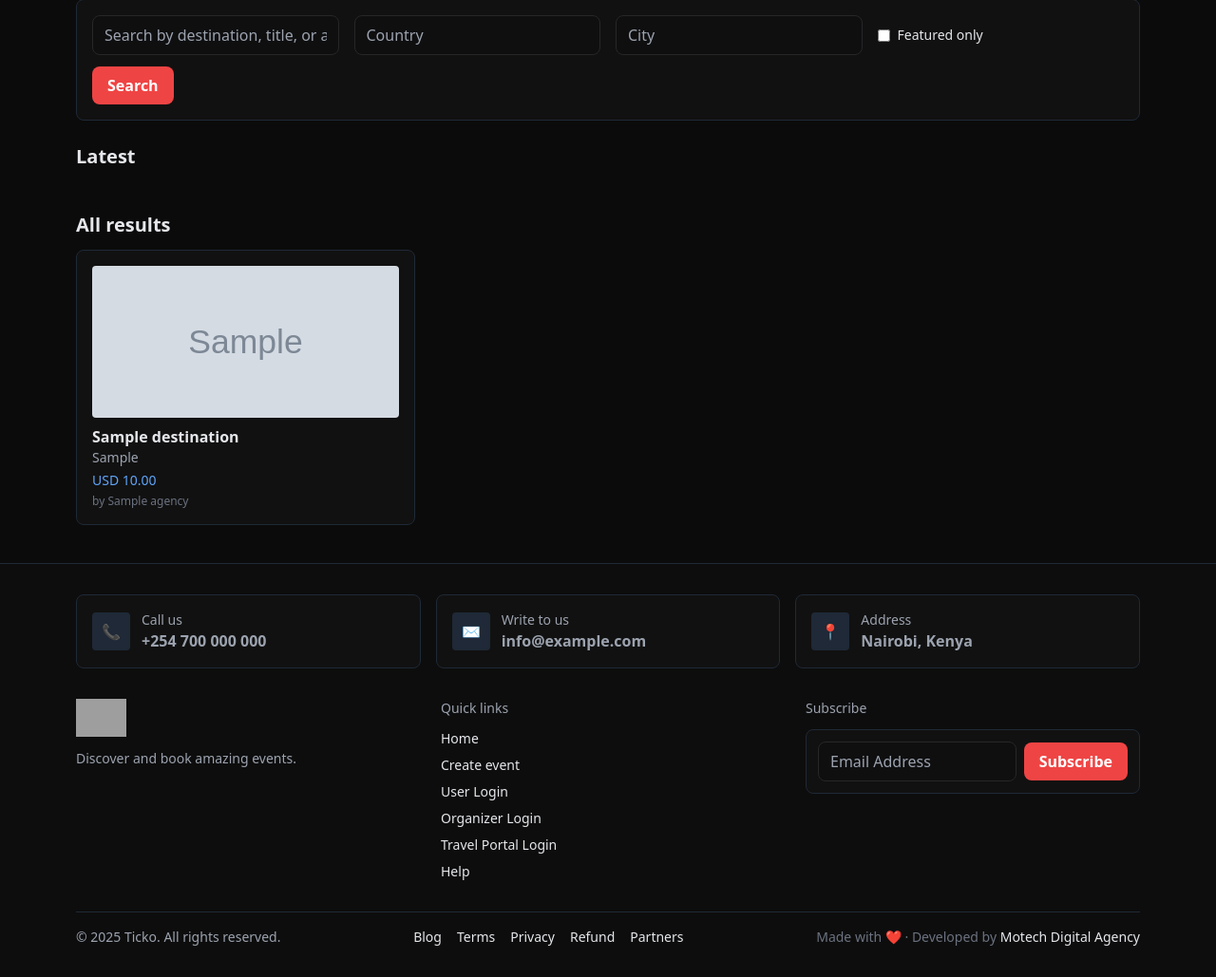
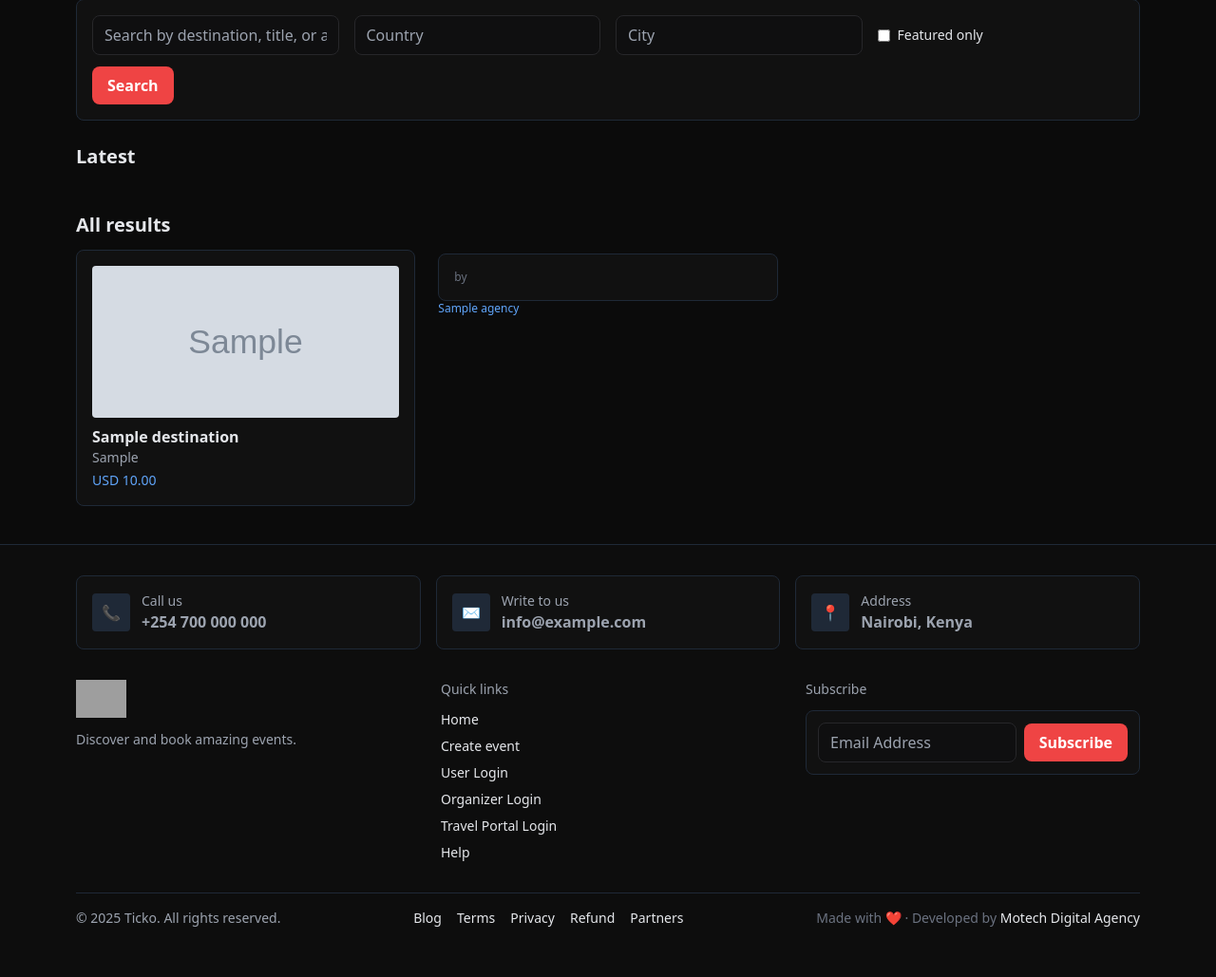
Before and after one commit to motechgroup/shikaticket, a PHP site: page /public/travel in a window 1280 px wide. Shown: the part 554-1583 px from the top of the page at 95% size. After the commit the page ends 1530 px from the top, so only its background shows below. Run offline with PHP 8.4, Linux system fonts and the light colour scheme; the visitor is signed in with stand-in values (Sample User, id 1); tables that the repository leaves empty hold one stand-in row (values such as "Sample post"); grey boxes marked "Sample" are stand-in pictures; some libraries are stand-ins or nearby versions; grey boxes are pictures that could not be loaded.

Commit message:
Make travel agency names clickable to view agency profiles
- Updated SQL queries to include agency_id in destination results
- Made agency names clickable in:
  - Homepage travel destinations section
  - Travel page featured/latest/all results
  - Travel destination detail page agency info
- Agency names now link to /travel/agency?id={agency_id}
- Added hover effects (blue color) for better UX

```diff
--- a/app/Controllers/PagesController.php
+++ b/app/Controllers/PagesController.php
@@ -20,7 +20,7 @@
         $country = trim($_GET['country'] ?? '');
         $city = trim($_GET['city'] ?? '');
         $onlyFeatured = (int)($_GET['featured'] ?? 0);
-        $sql = 'SELECT td.*, ta.company_name, ta.logo_path FROM travel_destinations td JOIN travel_agencies ta ON ta.id = td.agency_id WHERE td.is_published = 1 AND ta.is_approved = 1';
+        $sql = 'SELECT td.*, ta.company_name, ta.logo_path, ta.id as agency_id FROM travel_destinations td JOIN travel_agencies ta ON ta.id = td.agency_id WHERE td.is_published = 1 AND ta.is_approved = 1';
         $params = [];
         if ($q !== '') { $sql .= ' AND (td.title LIKE ? OR td.destination LIKE ? OR ta.company_name LIKE ?)'; $like = "%$q%"; array_push($params,$like,$like,$like); }
         if ($country !== '') { $sql .= ' AND ta.country = ?'; $params[] = $country; }
@@ -45,7 +45,7 @@
         if ($id <= 0) { http_response_code(404); echo 'Destination not found'; return; }
 
         $stmt = db()->prepare('
-            SELECT td.*, ta.company_name, ta.logo_path, ta.contact_person, ta.email, ta.phone, ta.website, ta.description as agency_description
+            SELECT td.*, ta.company_name, ta.logo_path, ta.contact_person, ta.email, ta.phone, ta.website, ta.description as agency_description, ta.id as agency_id
             FROM travel_destinations td
             JOIN travel_agencies ta ON ta.id = td.agency_id
             WHERE td.id = ? AND td.is_published = 1 AND ta.is_approved = 1 AND ta.is_active = 1
--- a/app/Models/TravelAgency.php
+++ b/app/Models/TravelAgency.php
@@ -65,7 +65,7 @@
     public static function getFeaturedDestinations(int $limit = 6): array
     {
         $sql = '
-            SELECT td.*, ta.company_name, ta.logo_path
+            SELECT td.*, ta.company_name, ta.logo_path, ta.id as agency_id
             FROM travel_destinations td
             JOIN travel_agencies ta ON ta.id = td.agency_id
             WHERE td.is_featured = 1 AND td.is_published = 1
@@ -81,7 +81,7 @@
     public static function getAllPublishedDestinations(int $limit = 20, int $offset = 0): array
     {
         $sql = '
-            SELECT td.*, ta.company_name, ta.logo_path
+            SELECT td.*, ta.company_name, ta.logo_path, ta.id as agency_id
             FROM travel_destinations td
             JOIN travel_agencies ta ON ta.id = td.agency_id
             WHERE td.is_published = 1
--- a/app/Views/home.php
+++ b/app/Views/home.php
@@ -118,7 +118,7 @@
             <p class="text-xs md:text-sm text-gray-400 mt-1 line-clamp-1"><?php echo htmlspecialchars($destination['destination']); ?> • <?php echo htmlspecialchars($destination['departure_location']); ?></p>
             <div class="flex items-center justify-between mt-2">
                 <p class="text-blue-400 font-semibold text-sm md:text-base"><?php echo htmlspecialchars($destination['currency']); ?> <?php echo number_format((float)$destination['price'], 2); ?></p>
-                <span class="text-xs text-gray-400">by <?php echo htmlspecialchars($destination['company_name']); ?></span>
+                <span class="text-xs text-gray-400">by <a href="<?php echo base_url('/travel/agency?id=' . $destination['agency_id']); ?>" class="text-blue-400 hover:text-blue-300"><?php echo htmlspecialchars($destination['company_name']); ?></a></span>
             </div>
         </a>
         <?php endforeach; ?>
--- a/app/Views/travel/destination_show.php
+++ b/app/Views/travel/destination_show.php
@@ -183,7 +183,7 @@
           <img src="<?php echo base_url($destination['logo_path']); ?>" alt="<?php echo htmlspecialchars($destination['company_name']); ?>" class="w-12 h-12 rounded-lg object-cover">
           <?php endif; ?>
           <div>
-            <div class="font-semibold"><?php echo htmlspecialchars($destination['company_name']); ?></div>
+            <div class="font-semibold"><a href="<?php echo base_url('/travel/agency?id=' . $destination['agency_id']); ?>" class="text-blue-400 hover:text-blue-300"><?php echo htmlspecialchars($destination['company_name']); ?></a></div>
             <div class="text-sm text-gray-400">Contact: <?php echo htmlspecialchars($destination['contact_person']); ?></div>
           </div>
         </div>
--- a/app/Views/travel/public_index.php
+++ b/app/Views/travel/public_index.php
@@ -45,7 +45,7 @@
       <div class="font-semibold"><?php echo htmlspecialchars($d['title']); ?></div>
       <div class="text-gray-400 text-sm"><?php echo htmlspecialchars($d['destination']); ?></div>
       <div class="text-blue-400 mt-1 text-sm"><?php echo htmlspecialchars($d['currency']); ?> <?php echo number_format((float)$d['price'], 2); ?></div>
-      <div class="text-gray-500 text-xs mt-1">by <?php echo htmlspecialchars($d['company_name']); ?></div>
+      <div class="text-gray-500 text-xs mt-1">by <a href="<?php echo base_url('/travel/agency?id=' . $d['agency_id']); ?>" class="text-blue-400 hover:text-blue-300"><?php echo htmlspecialchars($d['company_name']); ?></a></div>
     </a>
     <?php endforeach; ?>
   </div>
@@ -59,7 +59,7 @@
       <div class="font-semibold"><?php echo htmlspecialchars($d['title']); ?></div>
       <div class="text-gray-400 text-sm"><?php echo htmlspecialchars($d['destination']); ?></div>
       <div class="text-blue-400 mt-1 text-sm"><?php echo htmlspecialchars($d['currency']); ?> <?php echo number_format((float)$d['price'], 2); ?></div>
-      <div class="text-gray-500 text-xs mt-1">by <?php echo htmlspecialchars($d['company_name']); ?></div>
+      <div class="text-gray-500 text-xs mt-1">by <a href="<?php echo base_url('/travel/agency?id=' . $d['agency_id']); ?>" class="text-blue-400 hover:text-blue-300"><?php echo htmlspecialchars($d['company_name']); ?></a></div>
     </a>
     <?php endforeach; ?>
   </div>
@@ -74,7 +74,7 @@
         <div class="font-semibold"><?php echo htmlspecialchars($d['title']); ?></div>
         <div class="text-gray-400 text-sm"><?php echo htmlspecialchars($d['destination']); ?></div>
         <div class="text-blue-400 mt-1 text-sm"><?php echo htmlspecialchars($d['currency']); ?> <?php echo number_format((float)$d['price'], 2); ?></div>
-        <div class="text-gray-500 text-xs mt-1">by <?php echo htmlspecialchars($d['company_name']); ?></div>
+        <div class="text-gray-500 text-xs mt-1">by <a href="<?php echo base_url('/travel/agency?id=' . $d['agency_id']); ?>" class="text-blue-400 hover:text-blue-300"><?php echo htmlspecialchars($d['company_name']); ?></a></div>
       </a>
     <?php endforeach; endif; ?>
   </div>
```
